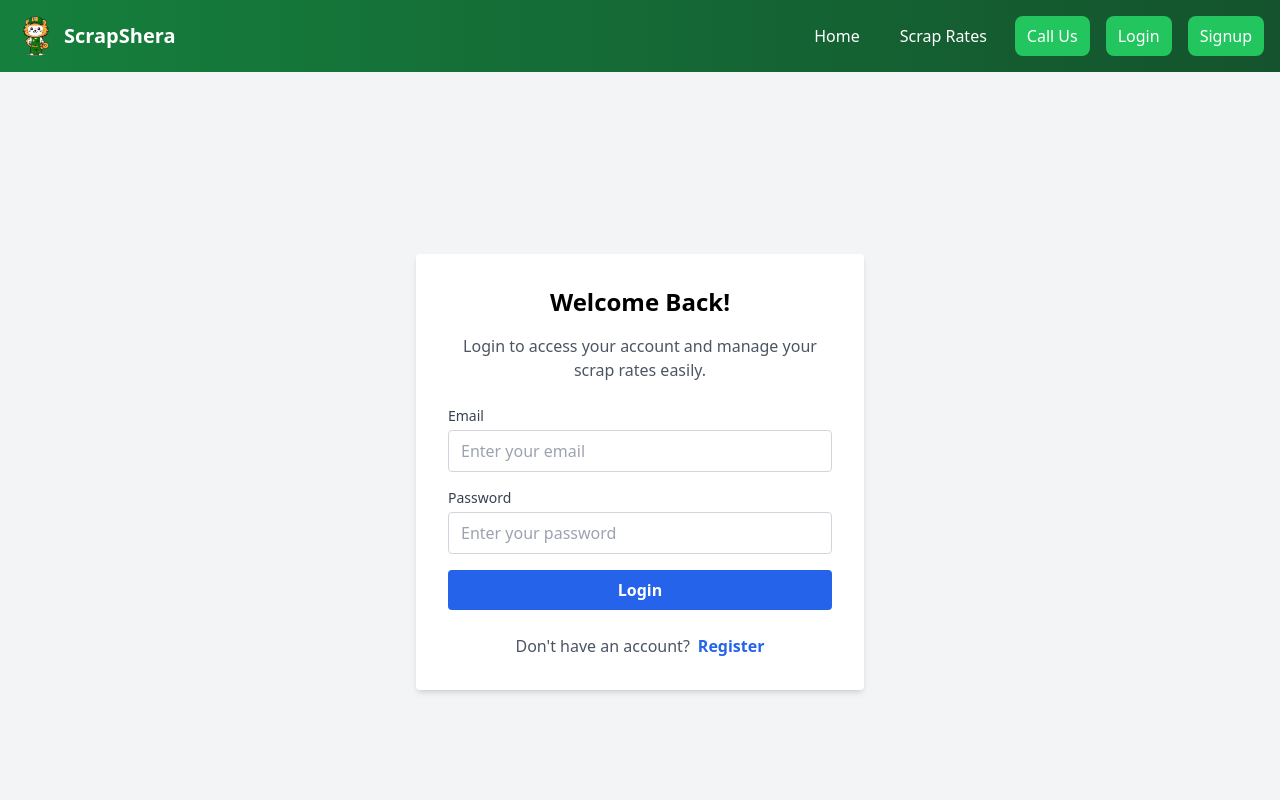
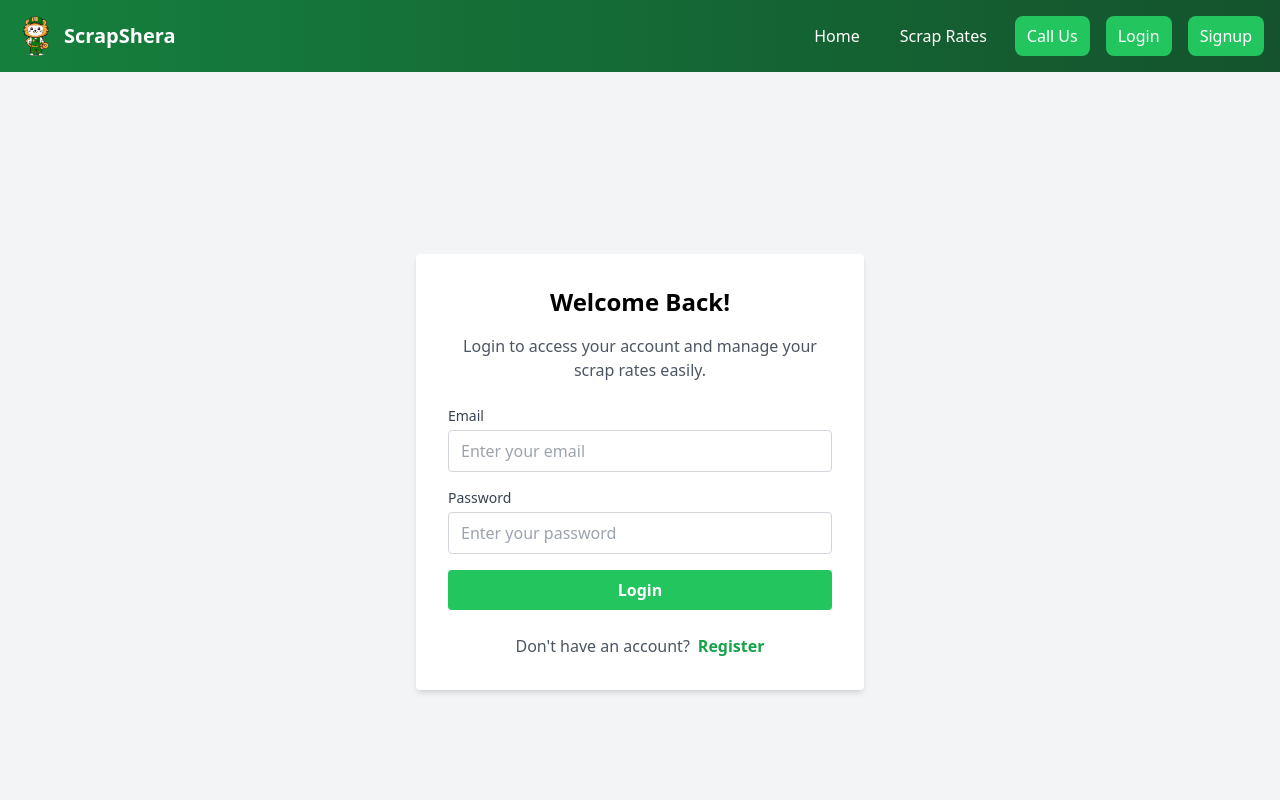
Before and after one commit to Aanchal7915/scrapshera, a React (Create React App) app: page /login in a window 1280 px wide. Shown: the top 800 px of the page. Built offline with nearby package versions, Linux system fonts and the light colour scheme.

Commit message:
Update files

```diff
--- a/src/pages/Login.jsx
+++ b/src/pages/Login.jsx
@@ -79,7 +79,7 @@ const Login = () => {
               value={email}
               onChange={e => setEmail(e.target.value)}
               required
-              className="mt-1 block w-full px-3 py-2 border border-gray-300 rounded focus:outline-none focus:ring-2 focus:ring-blue-500"
+              className="mt-1 block w-full px-3 py-2 border border-gray-300 rounded focus:outline-none focus:ring-2 focus:ring-green-500"
               placeholder="Enter your email"
             />
           </div>
@@ -91,14 +91,14 @@ const Login = () => {
               value={password}
               onChange={e => setPassword(e.target.value)}
               required
-              className="mt-1 block w-full px-3 py-2 border border-gray-300 rounded focus:outline-none focus:ring-2 focus:ring-blue-500"
+              className="mt-1 block w-full px-3 py-2 border border-gray-300 rounded focus:outline-none focus:ring-2 focus:ring-green-500"
               placeholder="Enter your password"
             />
           </div>
 
           <button
             type="submit"
-            className={`w-full py-2 px-4 bg-blue-600 text-white rounded font-semibold flex items-center justify-center ${loading ? 'opacity-70 cursor-not-allowed' : ''}`}
+            className={`w-full py-2 px-4 bg-green-500 hover:bg-green-600 text-white rounded font-semibold flex items-center justify-center ${loading ? 'opacity-70 cursor-not-allowed' : ''}`}
             disabled={loading}
           >
             {loading ? (
@@ -120,7 +120,7 @@ const Login = () => {
         </form>
         <div className="mt-6 text-center">
           <span className="text-gray-600">Don't have an account?</span>
-          <a href="/register" className="ml-2 text-blue-600 hover:underline font-semibold">Register</a>
+          <a href="/register" className="ml-2 text-green-600 hover:underline font-semibold">Register</a>
         </div>
       </div>
     </div>
```
Also changed, not shown: 1 other file (tests, documents, lock files or other folders).
